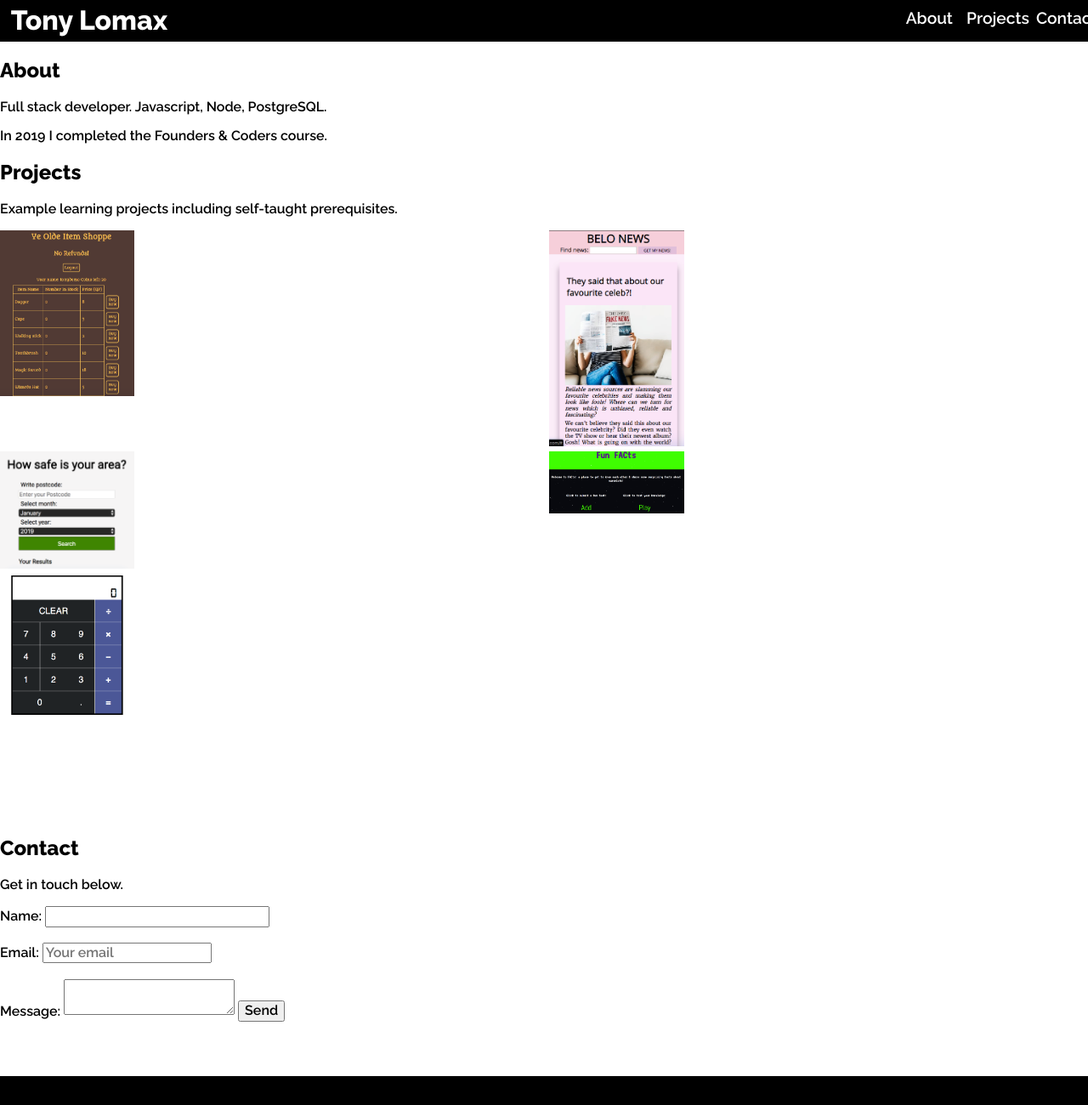
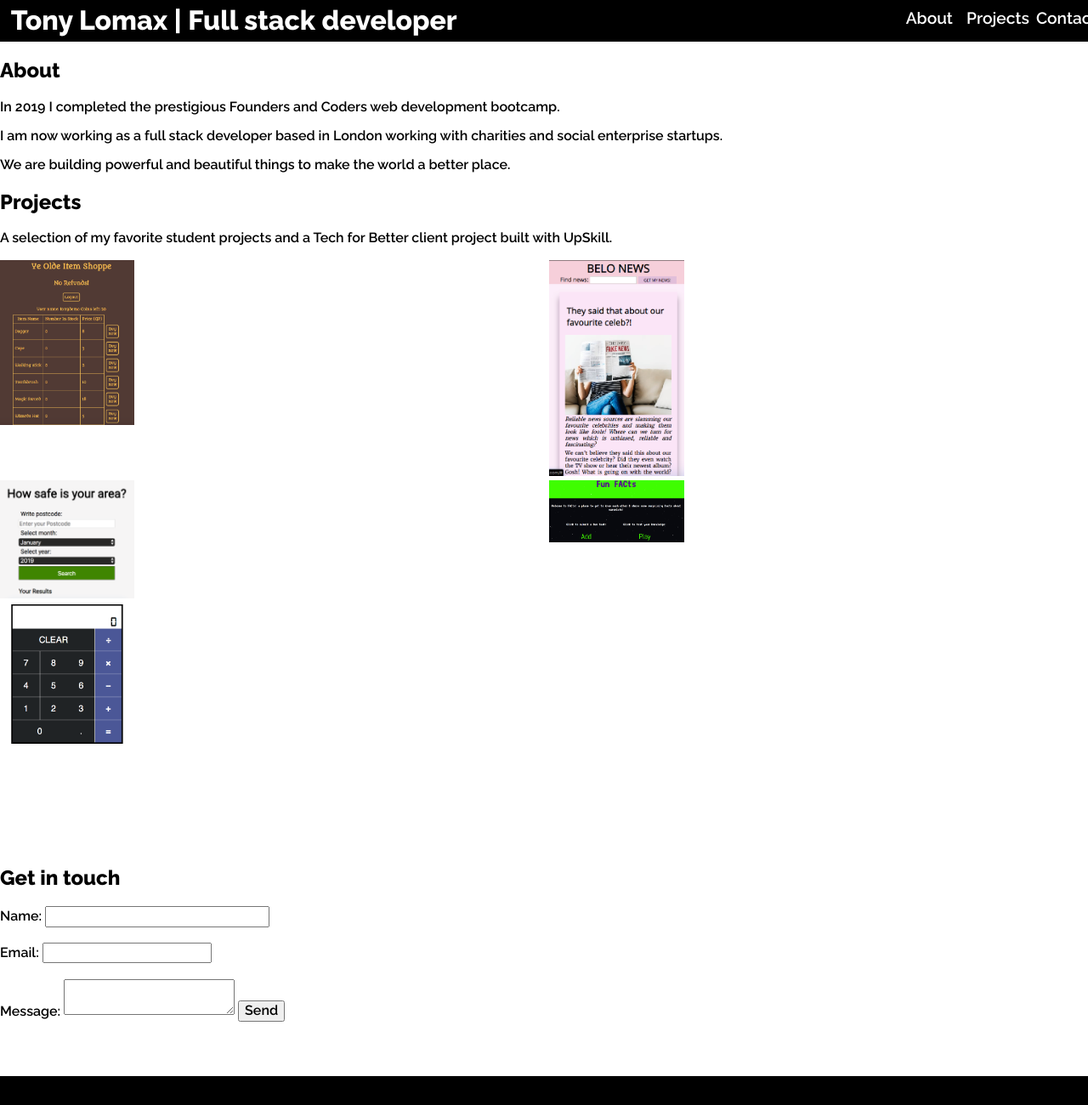
Before and after one commit to tonylomax/Portfolio, a plain HTML site: page index.html in a window 1280 px wide. Shown: the top 1300 px of the page at 85% size. Drawn offline with Linux system fonts and the light colour scheme.

Commit message:
Added website copy

```diff
--- a/index.html
+++ b/index.html
@@ -14,7 +14,7 @@
   </head>
   <body>
     <header class="navbar">
-      <h1 class="navbar__title">Tony Lomax</h1>
+      <h1 class="navbar__title">Tony Lomax | Full stack developer</h1>
       <ul class="navbar__links__container">
         <a href="#about"><li class="navbar__links__about">
             About</a>
@@ -32,11 +32,13 @@
     <section class="about" id="about">
       <h2>About</h2>
       <p>
-        Full stack developer. Javascript, Node, PostgreSQL.
+        In 2019 I completed the prestigious Founders and Coders web development bootcamp.
       </p>
       <p>
-        In 2019 I completed the Founders & Coders course.
-      </p>
+        I am now working as a full stack developer based in London working with charities and social enterprise startups.       </p>
+        <p>
+          We are building powerful and beautiful things to make the world a better place.
+        </p>
     </section>
 
 
@@ -45,7 +47,7 @@
         Projects
       </h2>
       <p>
-        Example learning projects including self-taught prerequisites.
+        A selection of my favorite student projects and a Tech for Better client project built with UpSkill.
       </p>
       <section class="project__container">
         <img src="Assets/finalFactasy_img.png" alt="finalFactasy screenshot" class="unique__project">
@@ -58,17 +60,14 @@
 
     <section class="contact" id="contact">
       <h2>
-        Contact
+        Get in touch
       </h2>
-      <p>
-        Get in touch below.
-      </p>
       <form method="POST" action="//www.enformed.io/ci8nq5xw">
         Name:
         <input name="firstname" type="text" class="input__firstname" />
         <br /><br />
         Email:
-        <input type="email" name="email" placeholder="Your email" class="input__email" />
+        <input type="email" name="email"  class="input__email" />
         <br /><br />
         Message:
         <textarea
```
